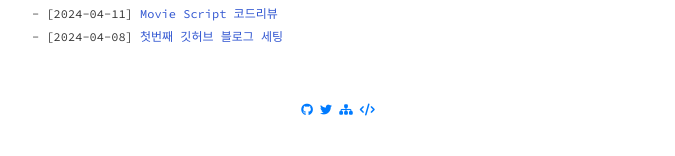
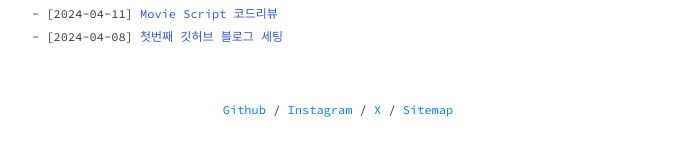
Before and after one commit to pozuhtuhv/pozuhtuhv.github.io, a Jekyll site: the page built from index.html, in a window 1280 px wide. Shown: the part 576-732 px from the top of the page, without its empty margins (302-977 px from the left). Built offline with Jekyll 4.4.1, drawn with Linux system fonts in a browser that asks for light colours; nearby versions of some CDN libraries.

Commit message:
(edit) social-footer

```diff
--- a/_includes/head.html
+++ b/_includes/head.html
@@ -17,8 +17,6 @@
 
     gtag('config', 'G-GG3MZ8XE1E');
   </script>
-
-  <link rel="stylesheet" href="https://cdnjs.cloudflare.com/ajax/libs/font-awesome/6.6.0/css/all.min.css">
 
   <link rel="stylesheet" href="{{ site.url }}/assets/css/syntax.css">
 
--- a/_layouts/default.html
+++ b/_layouts/default.html
@@ -45,24 +45,14 @@ layout: compress
   </script>
 
 </body>
-<footer class="social-footer">
-  <div class="social-footer-icons">
-    {% if site.author.github %}
-    <a href="https://github.com/{{ site.author.github }}" title="Github profile" target="_blank"
-      rel="noopener noreferrer"><i class="fa-brands fa-github" aria-hidden="true"></i></a>
-    {% endif %}
-    {% if site.author.twitter %}
-    <a href="https://twitter.com/{{ site.author.twitter }}" title="Twitter" target="_blank" rel="noopener noreferrer"><i
-      class="fa-brands fa-twitter" aria-hidden="true"></i></a>
-    {% endif %}
-    {% if site.author.linkedin %}
-    <a href="https://www.linkedin.com/in/{{ site.author.linkedin }}" title="Linkedin" target="_blank" rel="noopener noreferrer"><i
-      class="fa-brands fa-linkedin" aria-hidden="true"></i></a>
-    {% endif %}
-    <a href="{{site.url}}/sitemap.xml" title="Sitemap" target="_blank" rel="noopener noreferrer"><i
-        class="fa-solid fa-sitemap" aria-hidden="true"></i></a>
-    <a href="https://github.com/pozuhtuhv/pozuhtuhv.github.io" title="Browse the code" target="_blank" rel="noopener noreferrer"><i
-        class="fa-solid fa-code" aria-hidden="true"></i></a>
+<footer>
+  <div class="social-footer">
+    <p>
+      <a href="https://github.com/{{ site.author.github }}" title="Github profile" target="_blank">Github</a> /
+      <a href="https://instagram.com/{{ site.author.github }}" title="Instagram" target="_blank">Instagram</a> /
+      <a href="https://x.com/{{ site.author.twitter }}" title="Twitter" target="_blank">X</a> /
+      <a href="{{site.url}}/sitemap.xml" title="Sitemap" target="_blank">Sitemap</a>
+    </p>
   </div>
 </footer>
 
--- a/_sass/_main.scss
+++ b/_sass/_main.scss
@@ -406,19 +406,6 @@ main {
   display: flex;
   justify-content: center;
   position: initial;
-
-  .social-footer-icons {
-
-    .fa {
-      font-size: 1.3rem;
-      color: #a9a9a9;
-
-      &:hover {
-        color: #a9a9a9;
-        transition: color 0.3s ease-in;
-      }
-    }
-  }
 }
 
 @media screen and (max-width: 45rem) {
```
